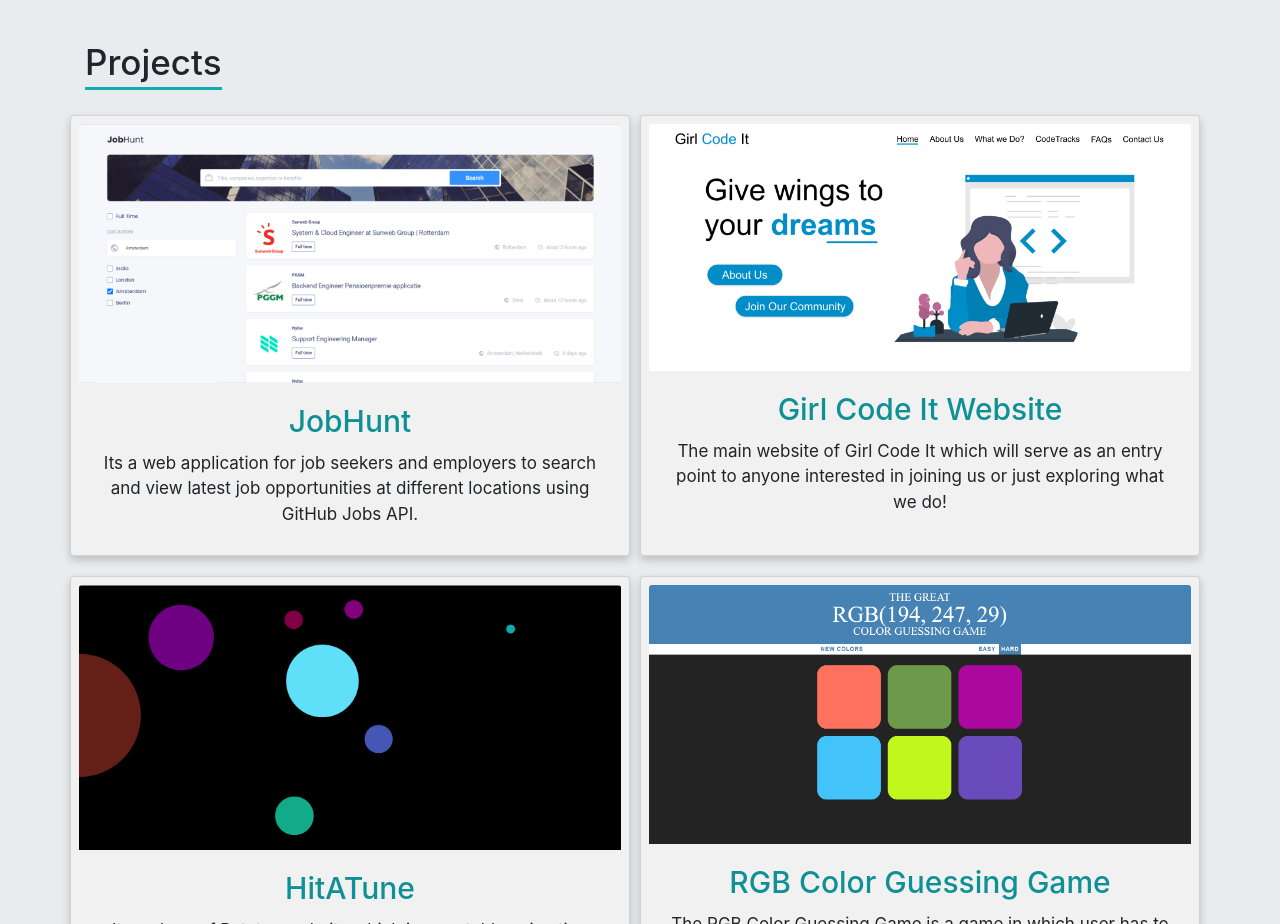
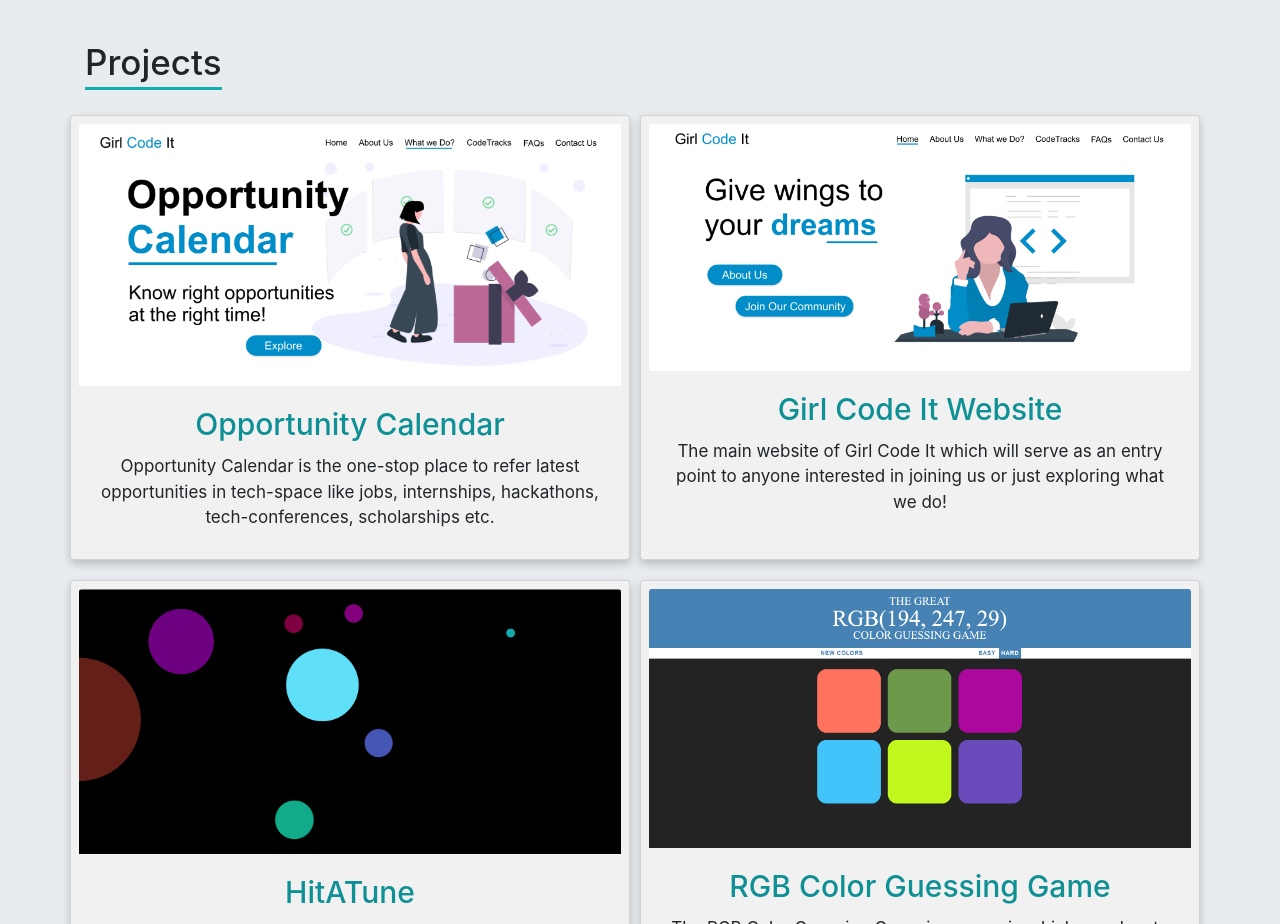
Before and after one commit to vaishali614/vaishali-thakur, a React (Create React App) app: page / in a window 1280 px wide. Shown: the part 3380-4304 px from the top of the page. Built offline with nearby package versions, Linux system fonts and the light colour scheme.

Commit message:
Updated Projects

```diff
--- a/src/resumeData.js
+++ b/src/resumeData.js
@@ -113,10 +113,10 @@ let resumeData = {
     ],
     "portfolio":[
       {
-        "name":"JobHunt",
-        "description":"Its a web application for job seekers and employers to search and view latest job opportunities at different locations using GitHub Jobs API.",
-        "imgurl":"JobHunt.PNG",
-        "projectLink":"https://github.com/vaishali614/JobHunt"
+        "name":"Opportunity Calendar",
+        "description":"Opportunity Calendar is the one-stop place to refer latest opportunities in tech-space like jobs, internships, hackathons, tech-conferences, scholarships etc.",
+        "imgurl":"OppCal.PNG",
+        "projectLink":"https://github.com/Girl-Code-It/Opportunity-Calendar-Frontend"
       },
       {
         "name":"Girl Code It Website",
```
Also changed, not shown: src/assets/JobHunt.PNG (deleted), src/assets/OppCal.PNG (added).
